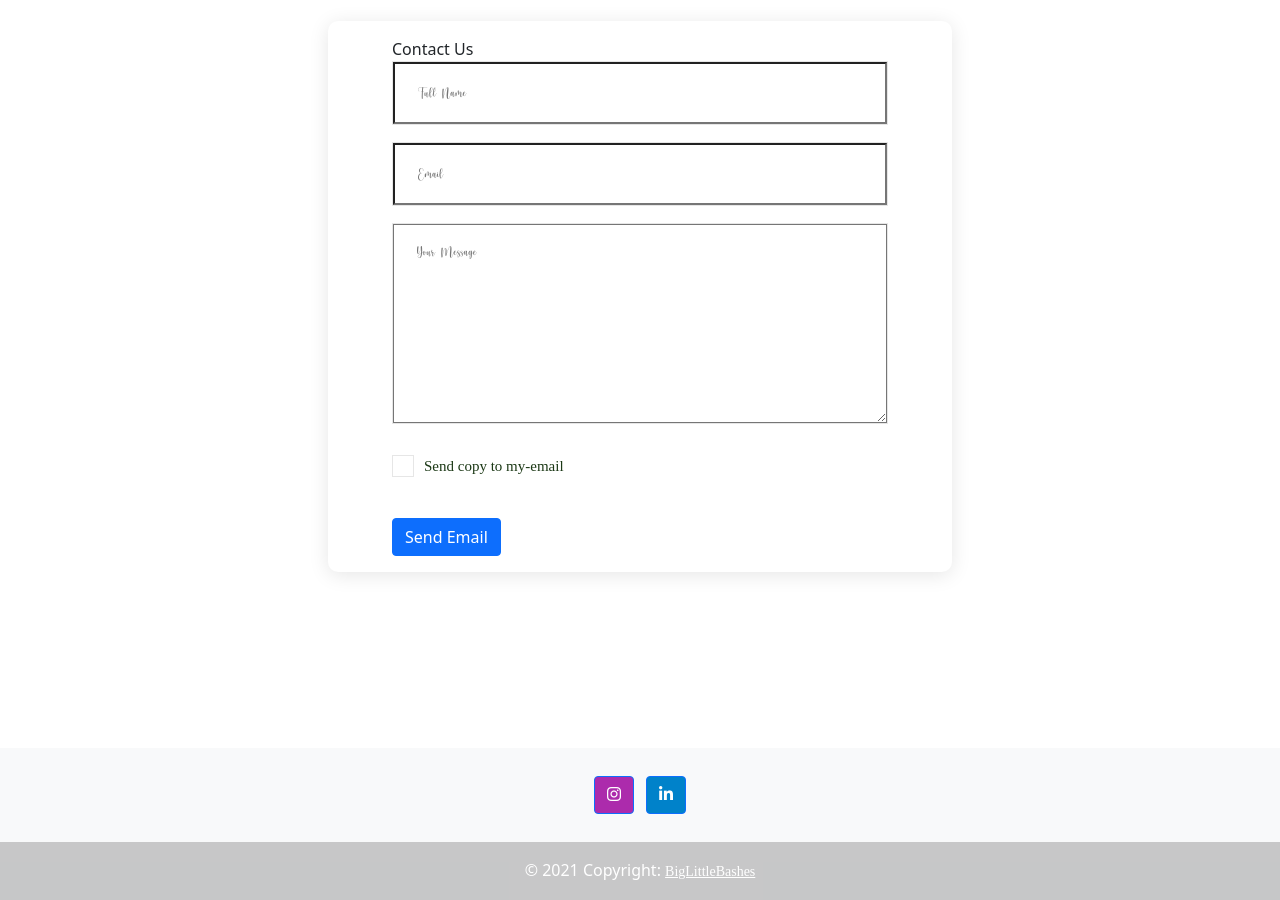
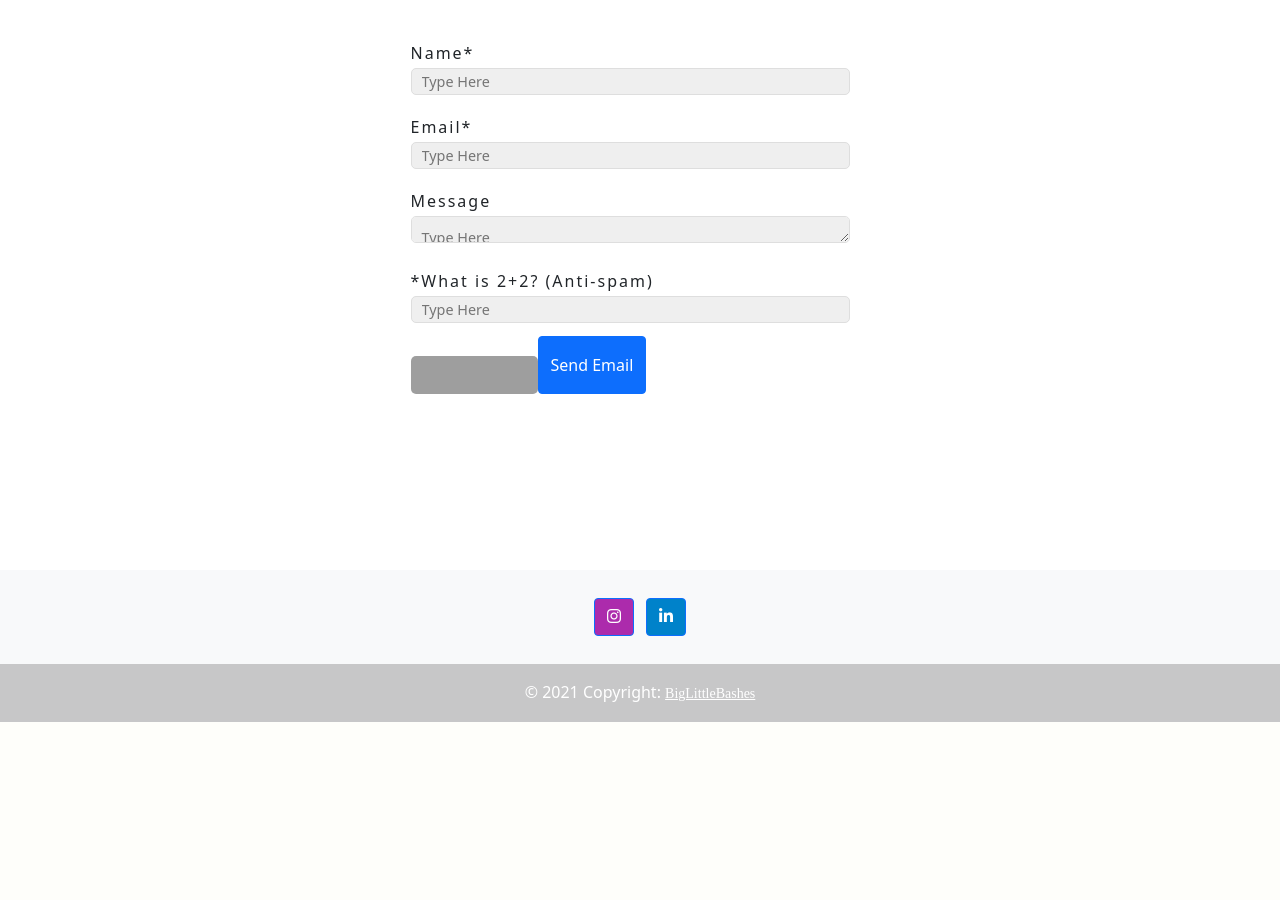
Before and after one commit to FrankRunfola1229/BigLittleBashes, a PHP site: page /pages/contact.html in a window 1280 px wide. Shown: the part 155-1055 px from the top of the page. After the commit the page ends 877 px from the top, so only its background shows below. Run offline with PHP 8.4, Linux system fonts and the light colour scheme; some libraries are stand-ins or nearby versions; grey boxes are pictures that could not be loaded.

Commit message:
Added contactform- not woking

```diff
--- a/assets/css/styles.css
+++ b/assets/css/styles.css
@@ -219,7 +219,40 @@ a:hover{box-shadow: rgba(0, 0, 0, 0.05) 0px 6px 24px 0px, rgba(0, 0, 0, 0.08) 0p
 
 
 
+/********************************************************************************************************/
+/*   Example from http://tangledindesign.com/how-to-create-a-contact-form-using-html5-css3-and-php/
+/********************************************************************************************************/
 
+
+
+form {
+	width:459px;
+	margin:0 auto;
+}
+
+label {
+	display:block;
+	margin-top:20px;
+	letter-spacing:2px;
+}
+
+input, textarea {
+	width:439px;
+	height:27px;
+	background:#efefef;
+	border-radius:5px;
+	-moz-border-radius:5px;
+	-webkit-border-radius:5px;
+	border:1px solid #dedede;
+	padding:10px;
+	margin-top:3px;
+	font-size:0.9em;
+	color:#3a3a3a;
+}
+
+	input:focus, textarea:focus {
+		border:1px solid #97d6eb;
+	}
 
 
 
@@ -311,7 +344,7 @@ a:hover{box-shadow: rgba(0, 0, 0, 0.05) 0px 6px 24px 0px, rgba(0, 0, 0, 0.08) 0p
 	background: #fff;
 	border-radius: 10px;
 	overflow: hidden;
-	padding: 1rem 4rem;
+	padding: 2rem 4rem;
 	box-shadow: rgba(0, 0, 0, 0.35) 0px 5px 15px;
 	-moz-box-shadow: 0 3px 20px 0px rgba(0, 0, 0, 0.1);
 	-webkit-box-shadow: 0 3px 20px 0px rgba(0, 0, 0, 0.1);
@@ -323,6 +356,9 @@ a:hover{box-shadow: rgba(0, 0, 0, 0.05) 0px 6px 24px 0px, rgba(0, 0, 0, 0.08) 0p
 	  padding: 1rem 1rem;
 	}
   }
+
+
+
 
   /*------------------------------------------------------------------
   [ Input ]*/
@@ -347,18 +383,38 @@ a:hover{box-shadow: rgba(0, 0, 0, 0.05) 0px 6px 24px 0px, rgba(0, 0, 0, 0.08) 0p
 	line-height: 1.2;
   }
 
-
-  /*---------------------------------------------*/
   input.input100 {
 	height: 62px;
 	padding: 0 20px 0 23px;
+	font-size: 1.5rem;
   }
 
 
   textarea.input100 {
 	min-height: 199px;
 	padding: 19px 20px 0 23px;
+	font-size: 1.5rem;
   }
+
+
+  #submit {
+    width:127px;
+    height:38px;
+    background:url(images/submit.jpg);
+    text-indent:-9999px;
+    border:none;
+    margin-top:20px;
+    cursor:pointer;
+}
+
+	#submit:hover {
+	    opacity:.9;
+	}
+
+/***********************************************************/
+/*              END    Contact                             */
+/***********************************************************/
+
 
   /*------------------------------------------------------------------
   [ Focus Input ]*/
@@ -473,7 +529,7 @@ a:hover{box-shadow: rgba(0, 0, 0, 0.05) 0px 6px 24px 0px, rgba(0, 0, 0, 0.08) 0p
 	position: relative;
 	padding-left: 32px;
 	cursor: pointer;
-	font-family: Oswald-Medium;
+	font-family: 'HelloHoney';
 	font-size: 15px;
 	color: #1b3815;
 	line-height: 1.2;
@@ -536,7 +592,7 @@ a:hover{box-shadow: rgba(0, 0, 0, 0.05) 0px 6px 24px 0px, rgba(0, 0, 0, 0.08) 0p
 	height: 42px;
 	background-color: #57b846;
 
-	font-family: JosefinSans-Bold;
+	font-family: 'HelloHoney';
 	font-size: 14px;
 	color: #fff;
 	line-height: 1.2;
@@ -552,6 +608,15 @@ a:hover{box-shadow: rgba(0, 0, 0, 0.05) 0px 6px 24px 0px, rgba(0, 0, 0, 0.08) 0p
   .contact100-form-btn:hover {
 	background-color: #1b3815;
   }
+  .contact100-form-title{
+	font-family: 'HelloHoney';
+	font-size: 2.5rem;
+  }
+
+  .label-checkbox100 {
+	  font-size: 1.5rem;
+  }
+
 
 
   /*------------------------------------------------------------------
--- a/assets/js/jqBootstrapValidation.js
+++ b/assets/js/jqBootstrapValidation.js
@@ -907,4 +907,4 @@
         $(":input").not("[type=image],[type=submit]").jqBootstrapValidation.apply(this, arguments);
     };
 
-})(jQuery);
+});
--- a/index.html
+++ b/index.html
@@ -48,7 +48,7 @@
       <div class="navbar-nav ml-auto">
         <a class="nav-item nav-link" aria-current="page" href="/index.html">Home <span class="sr-only">(current)</span></a>
         <a class="nav-item nav-link" href="/pages/ourStory.html">Our Story</a>
-        <a class="nav-item nav-link" href="/pages/process.html">Process</a>
+        <a class="nav-item nav-link" href="/pages/process.html">Our Process</a>
         <a class="nav-item nav-link" href="/pages/packages.html">Packages</a>
         <a class="nav-item nav-link" href="/pages/blog.html">Blog</a>
         <a class="nav-item nav-link" href="/pages/contact.html">Contact</a>
--- a/pages/contact.html
+++ b/pages/contact.html
@@ -17,22 +17,7 @@
 
 <body>
 
-    <!--***************************************  -->
-    <!--              PAGE LOADER               -->
-    <!-- *************************************** -->
-    <!--https://css-tricks.com/lets-make-a-fancy-but-uncomplicated-page-loader/-->
-    <div class="preloader">
-        <svg width="200" height="200" xmlns="http://www.w3.org/2000/svg" viewBox="0 0 100 100" preserveAspectRatio="xMidYMid" class="lds-ripple" style="background:0 0">
-            <circle cx="50" cy="50" r="4.719" fill="none" stroke="#1d3f72" stroke-width="2">
-                <animate attributeName="r" calcMode="spline" values="0;40" keyTimes="0;1" dur="3" keySplines="0 0.2 0.8 1" begin="-1.5s" repeatCount="indefinite" />
-                <animate attributeName="opacity" calcMode="spline" values="1;0" keyTimes="0;1" dur="3" keySplines="0.2 0 0.8 1" begin="-1.5s" repeatCount="indefinite" />
-            </circle>
-            <circle cx="50" cy="50" r="27.591" fill="none" stroke="#5699d2" stroke-width="2">
-                <animate attributeName="r" calcMode="spline" values="0;40" keyTimes="0;1" dur="3" keySplines="0 0.2 0.8 1" begin="0s" repeatCount="indefinite" />
-                <animate attributeName="opacity" calcMode="spline" values="1;0" keyTimes="0;1" dur="3" keySplines="0.2 0 0.8 1" begin="0s" repeatCount="indefinite" />
-            </circle>
-        </svg>
-    </div>
+
 
     <!--***************************************  -->
     <!--              NAVBAR                     -->
@@ -58,13 +43,34 @@
 
     <div class="containerContact">
 
+        <form method="post" action="/mail/contactMe.php">
+
+            <label>Name*</label>
+            <input name="name" placeholder="Type Here">
+
+            <label>Email*</label>
+            <input name="email" type="email" placeholder="Type Here">
+
+            <label>Message</label>
+            <textarea name="message" placeholder="Type Here"></textarea>
+
+            <label>*What is 2+2? (Anti-spam)</label>
+            <input name="human" placeholder="Type Here">
+
+            <div class="container-contact100-form-btn">
+                <input id="submit" name="submit" type="submit" value="Submit">
+                <button class="btn-primary btn"> Send Email </button>
+            </div>
+        </form>
+    </div>
+    <!--
         <div class="wrap-contact100">
-            <form class="contact100-form validate-form">
+            <form method="POST" action="/mail/contactMe.php" class="contact100-form validate-form">
                 <span class="contact100-form-title">
                     Contact Us
                 </span>
 
-                <div class="wrap-input100 validate-input" data-validate="Name is required">
+                <div class="wrap-input100 validate-input mt-4" data-validate="Name is required">
                     <input class="input100" type="text" name="name" placeholder="Full Name">
                     <span class="focus-input100-1"></span>
                     <span class="focus-input100-2"></span>
@@ -72,6 +78,12 @@
 
                 <div class="wrap-input100 validate-input" data-validate="Valid email is required: ex@abc.xyz">
                     <input class="input100" type="text" name="email" placeholder="Email">
+                    <span class="focus-input100-1"></span>
+                    <span class="focus-input100-2"></span>
+                </div>
+
+                <div class="wrap-input100 validate-input" data-validate="Valid Phone Number is required">
+                    <input class="input100" type="text" name="phoneNumber" placeholder="Phone Number">
                     <span class="focus-input100-1"></span>
                     <span class="focus-input100-2"></span>
                 </div>
@@ -90,18 +102,14 @@
                 </div>
 
                 <div class="container-contact100-form-btn">
-                    <button class="btn-primary btn">
-                        Send Email
-                    </button>
+                    <input id="submit" name="submit" type="submit" value="Submit">
+                    <button class="btn-primary btn"> Send Email </button>
                 </div>
             </form>
         </div>
-    </div>
 
+        -->
 
-
-    </div>
-    </div>
 
 
 
@@ -126,11 +134,10 @@
     </footer>
 
     <!-- Contact Form JavaScript -->
-    <script src="js/wow.js"></script>
-    <script src="js/jqBootstrapValidation.js"></script>
-    <script src="js/contact_me.js"></script>
+    <script src="/assets/js/wow.js"></script>
+    <script src="/assets/js/jqBootstrapValidation.js"></script>
 
-    <script src="/assets/js/script.js"></script>
+
 </body>
 
 </html>
```
Also changed, not shown: mail/contactMe.php (added, +22 -0 lines).
